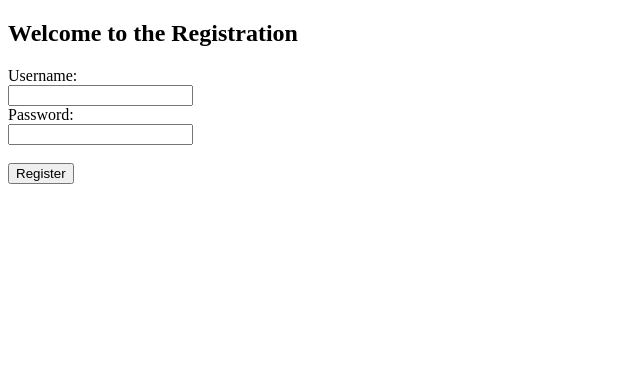
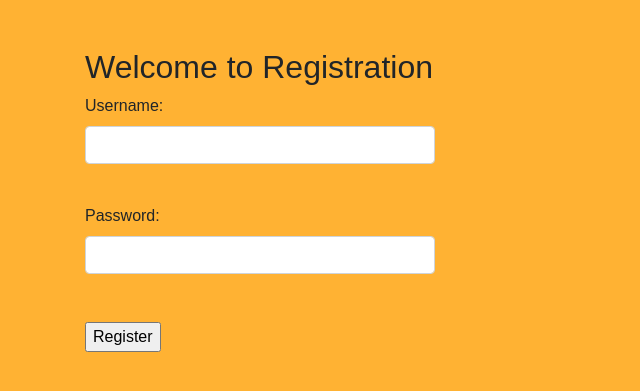
Before and after one commit to rehana-ms/WebProgramming19, a Flask app: page /register in a window 1280 px wide. Shown: the top 391 px of the page, without its empty margins (0-640 px from the left). Run offline with Flask 2, Linux system fonts and the light colour scheme; some libraries are stand-ins or nearby versions.

Commit message:
updated registration

```diff
--- a/project1/templates/registration.html
+++ b/project1/templates/registration.html
@@ -1,26 +1,50 @@
 <!DOCTYPE html>
 <html>
 <head>
+
 <meta charset="utf-8">
   <meta name="viewport" content="width=device-width, initial-scale=1">
+ <link rel="stylesheet" href="https://maxcdn.bootstrapcdn.com/bootstrap/4.4.1/css/bootstrap.min.css">
   <script src="https://ajax.googleapis.com/ajax/libs/jquery/3.4.1/jquery.min.js"></script>
   <script src="https://cdnjs.cloudflare.com/ajax/libs/popper.js/1.16.0/umd/popper.min.js"></script>
   <script src="https://maxcdn.bootstrapcdn.com/bootstrap/4.4.1/js/bootstrap.min.js"></script>
  </head>
 <body>
+	<style>
+	body {
+	  font-family: Arial, Helvetica, sans-serif;
+	  background-color: #FFB233;
+	}
+</style>
+<header>
+    <div class="container">
+    <br><br>
+    <h2 >Welcome to Registration</h2>
+    </div>
+</header>
 
-<h2>Welcome to the Registration</h2>
 
 <form action="http://localhost:5000/register" method = "POST">
 	<div class="container">
+		 <div class="row">
+            <div class="col-sm-4">
+
 			 <div class="form-group">
 		  		<label for="Username">Username:</label><br>
-  		<input type="text" class="form-control" id="uname" name="uname" value=""><br>
+		  		<input type="text" class="form-control" id="uname" name="uname" value="" size="10"><br>
 		  	 </div>
+		  </div>
+		</div>
+		<div class="row">
+
+		 	<div class="col-sm-4">
+
 		  	 <div class="form-group">
 		  		<label for="password">Password:</label><br>
 		  		<input type="password" class="form-control" id="pwd" name="password" value=""><br><br>
 		  		<input type="submit" value="Register">
+		  	</div>
+		 </div>
 		</div>
   </div>
 </form>
```
Lines whose indentation alone changed are shown as unchanged.
